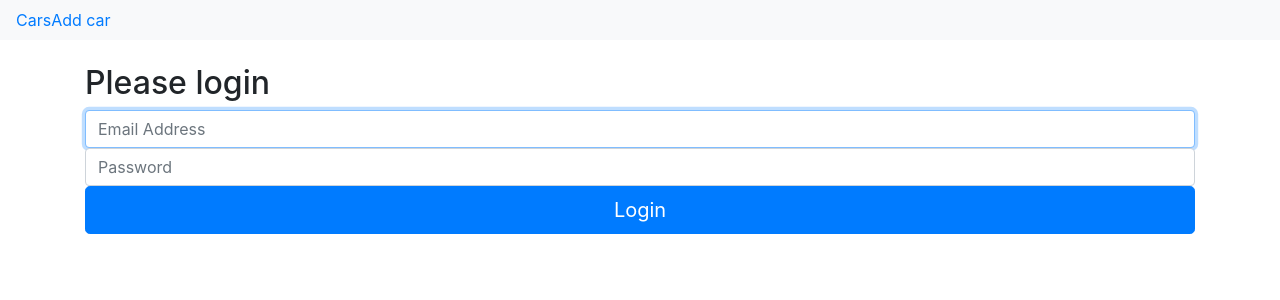
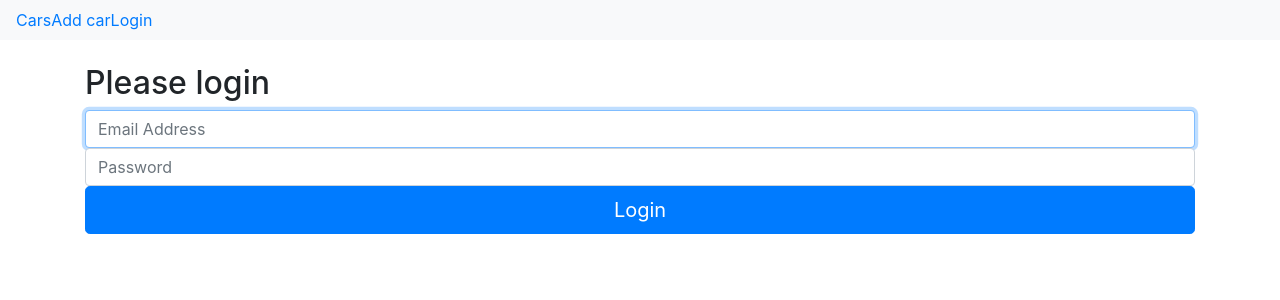
Before and after one commit to vukkapor/cars-app-vue, a Vue app: page /login in a window 1280 px wide. Shown: the top 300 px of the page. Built offline with nearby package versions, Linux system fonts and the light colour scheme.

Commit message:
login logout

```diff
--- a/src/App.vue
+++ b/src/App.vue
@@ -8,6 +8,12 @@
         <li class="nav-item">
           <router-link to="/add">Add car</router-link>
         </li>
+        <li v-if="!isAuthenticated">
+          <router-link to="/login">Login</router-link>
+        </li>
+        <li v-else>
+          <button @click="logout()">Logout</button>
+        </li>
       </ul>
     </nav>
     <router-view />
@@ -15,8 +21,21 @@
 </template>
 
 <script>
+import { authService } from "./services/Auth";
 
 export default {
-  name: "app"
+  name: "app",
+  data() {
+    return {
+      isAuthenticated: authService.isAuthenticated()
+    };
+  },
+
+  methods: {
+    logout() {
+      authService.logout();
+      this.isAuthenticated = false;
+    }
+  }
 };
 </script>
--- a/src/components/Login.vue
+++ b/src/components/Login.vue
@@ -38,7 +38,7 @@ export default {
   methods: {
     login() {
       authService.login(this.email, this.password).then(() => {
-        this.$router.push({ name: "contacts" });
+        this.$router.push({ name: "cars" });
       });
     }
   }
--- a/src/router.js
+++ b/src/router.js
@@ -9,7 +9,8 @@ import Login from './components/Login'
 
 const routes = [{
     path: '/cars',
-    component: AppCars
+    component: AppCars,
+    name: 'cars'
   },
   {
     path: '/add',
@@ -21,7 +22,8 @@ const routes = [{
   },
   {
     path: '/login',
-    component: Login
+    component: Login,
+    name: 'login'
   }
 ]
 
```
Lines whose indentation alone changed are shown as unchanged.
